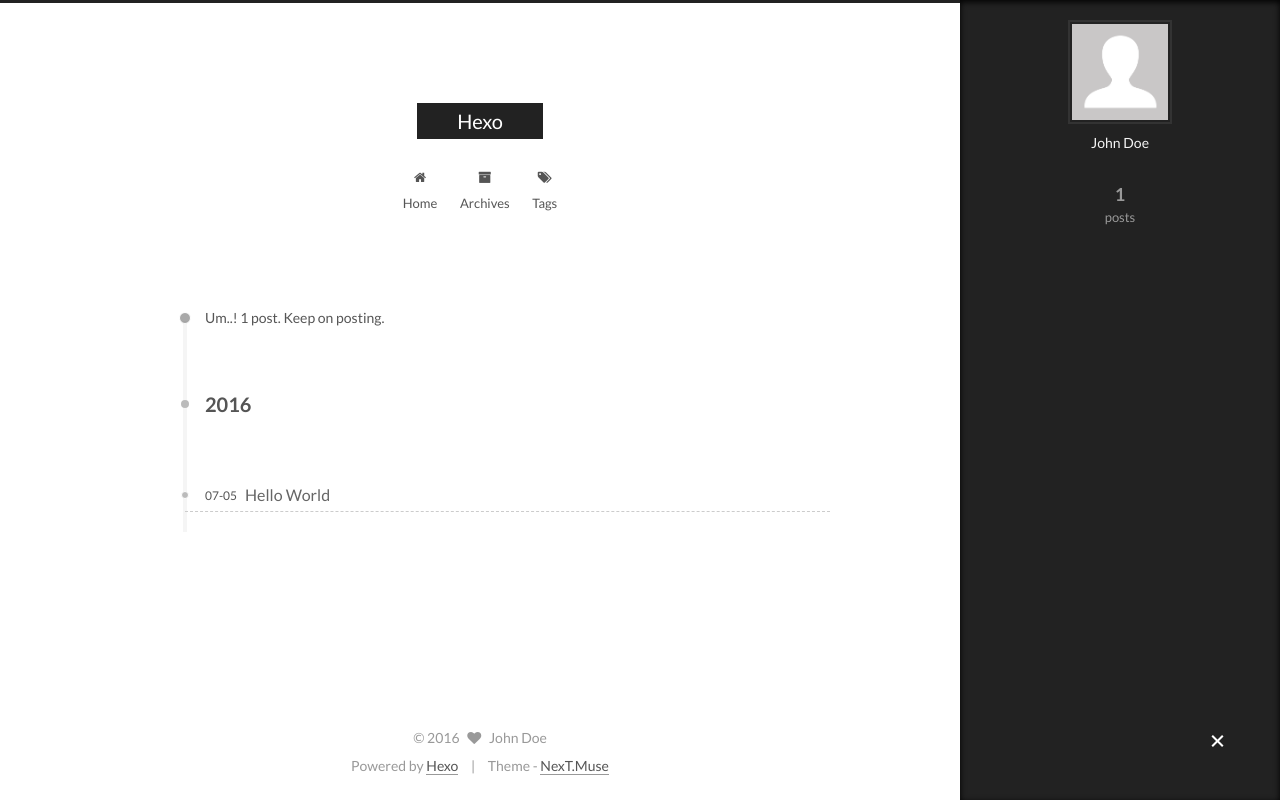
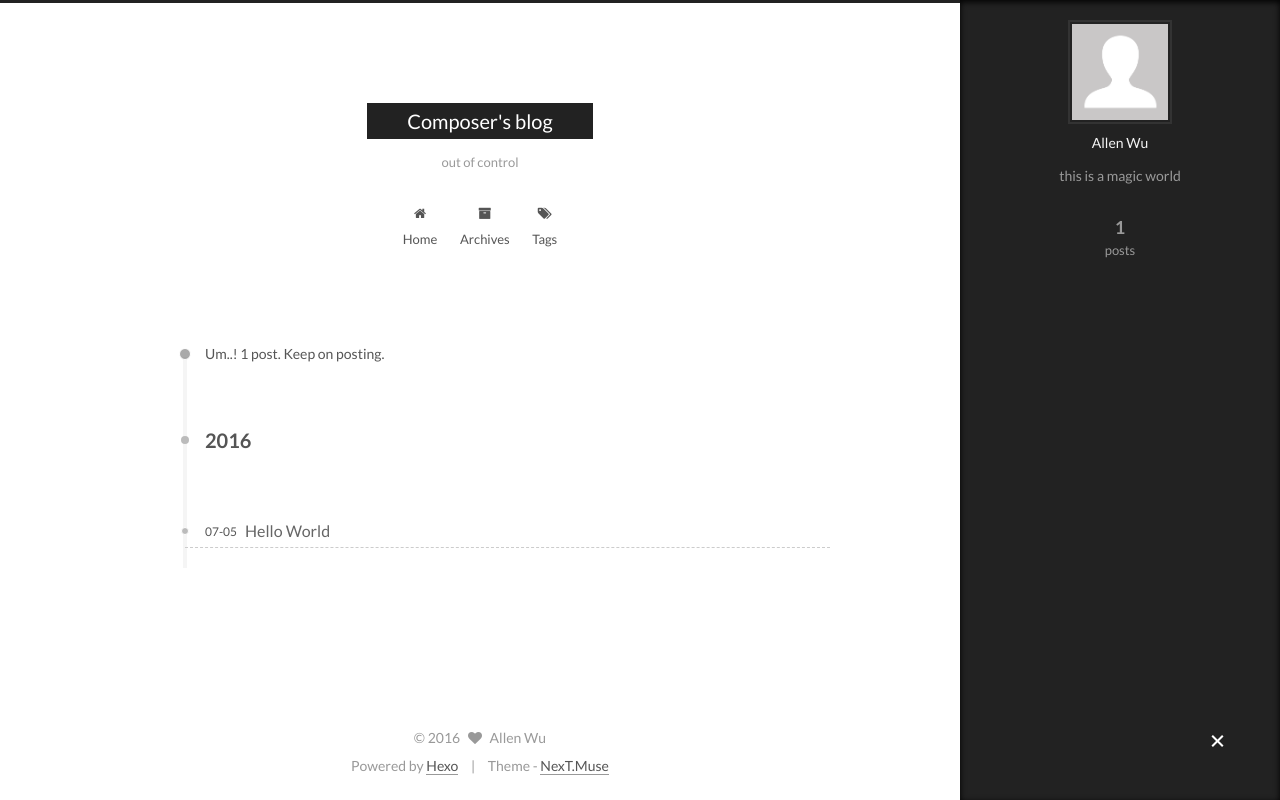
Before and after one commit to composerofbit/composerofbit.github.io, a plain HTML site: page archives/2016/07/index.html in a window 1280 px wide. Both pictures are taken after a click on the element 1217 px from the left and 742 px from the top of the page. Drawn offline with Linux system fonts and the light colour scheme.

Commit message:
Site updated: 2016-07-05 11:16:35

```diff
--- a/archives/2016/07/index.html
+++ b/archives/2016/07/index.html
@@ -84,12 +84,15 @@
 
 
 
+<meta name="description" content="this is a magic world">
 <meta property="og:type" content="website">
-<meta property="og:title" content="Hexo">
+<meta property="og:title" content="Composer's blog">
 <meta property="og:url" content="http://yoursite.com/archives/2016/07/index.html">
-<meta property="og:site_name" content="Hexo">
+<meta property="og:site_name" content="Composer's blog">
+<meta property="og:description" content="this is a magic world">
 <meta name="twitter:card" content="summary">
-<meta name="twitter:title" content="Hexo">
+<meta name="twitter:title" content="Composer's blog">
+<meta name="twitter:description" content="this is a magic world">
 
 
 
@@ -112,10 +115,10 @@
 
   <link rel="canonical" href="http://yoursite.com/archives/2016/07/"/>
 
-  <title> Archive | Hexo </title>
+  <title> Archive | Composer's blog </title>
 </head>
 
-<body itemscope itemtype="http://schema.org/WebPage" lang="">
+<body itemscope itemtype="http://schema.org/WebPage" lang="zh-CN">
 
 
 
@@ -143,11 +146,11 @@
   <div class="custom-logo-site-title">
     <a href="/"  class="brand" rel="start">
       <span class="logo-line-before"><i></i></span>
-      <span class="site-title">Hexo</span>
+      <span class="site-title">Composer's blog</span>
       <span class="logo-line-after"><i></i></span>
     </a>
   </div>
-  <p class="site-subtitle"></p>
+  <p class="site-subtitle">out of control</p>
 </div>
 
 <div class="site-nav-toggle">
@@ -302,9 +305,9 @@
         <div class="site-author motion-element" itemprop="author" itemscope itemtype="http://schema.org/Person">
           <img class="site-author-image" itemprop="image"
                src="/images/avatar.gif"
-               alt="John Doe" />
-          <p class="site-author-name" itemprop="name">John Doe</p>
-          <p class="site-description motion-element" itemprop="description"></p>
+               alt="Allen Wu" />
+          <p class="site-author-name" itemprop="name">Allen Wu</p>
+          <p class="site-description motion-element" itemprop="description">this is a magic world</p>
         </div>
         <nav class="site-state motion-element">
           <div class="site-state-item site-state-posts">
@@ -353,7 +356,7 @@
   <span class="with-love">
     <i class="fa fa-heart"></i>
   </span>
-  <span class="author" itemprop="copyrightHolder">John Doe</span>
+  <span class="author" itemprop="copyrightHolder">Allen Wu</span>
 </div>
 
 <div class="powered-by">
--- a/css/main.css
+++ b/css/main.css
@@ -1548,7 +1548,7 @@ pre .javascript .function {
   width: 4px;
   height: 4px;
   border-radius: 50%;
-  background: #abffff;
+  background: #6a46ff;
 }
 .links-of-blogroll {
   font-size: 13px;
```
Also changed, not shown: 2016/07/05/hello-world/index.html (+9 -9 lines), archives/2016/index.html (+14 -11 lines), archives/index.html (+14 -11 lines), index.html (+14 -11 lines).
